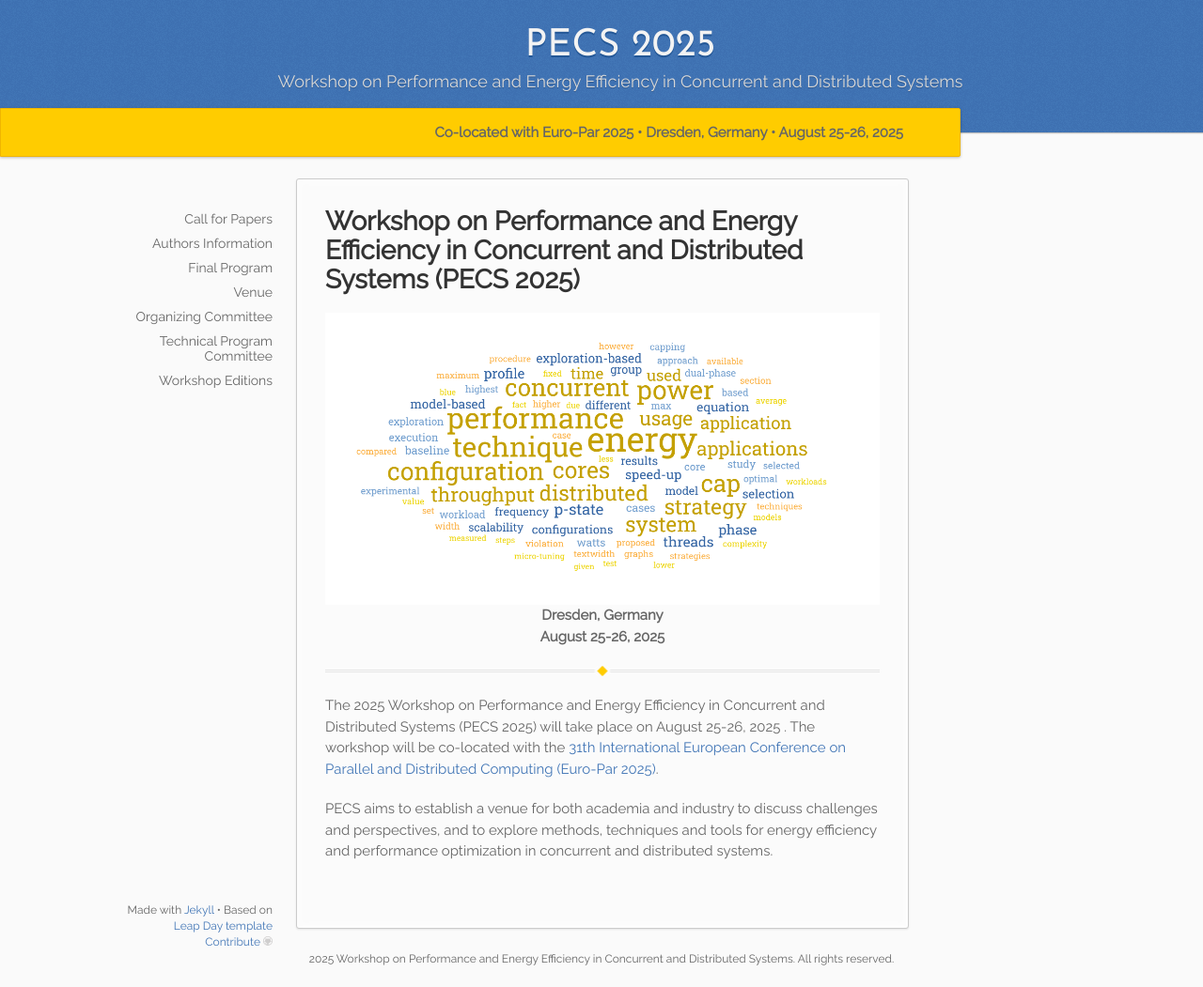
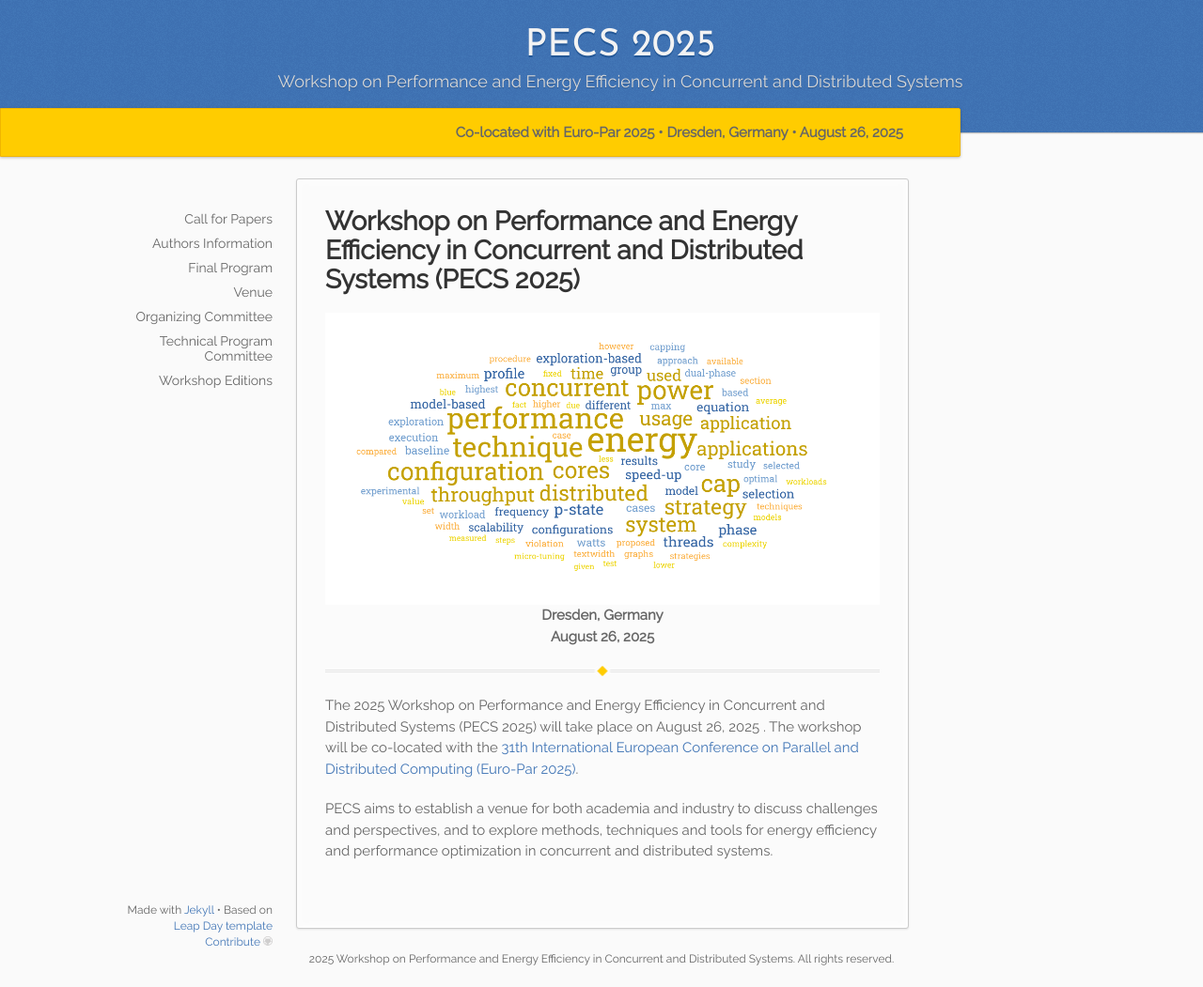
Before and after one commit to pecs-workshop/pecs-workshop.github.io, a Jekyll site: the page built from _2025/index.md, in a window 1280 px wide and 1051 px high. Shown: the whole window at 94% size. Built offline with Jekyll 4.4.1, drawn with Linux system fonts in a browser that asks for light colours.

Commit message:
updated workshop day

```diff
--- a/_config.yml
+++ b/_config.yml
@@ -19,7 +19,7 @@ collections:
     permalink: /:collection/:title
     venue: "TUD Dresden University of Technology"
     location: "Dresden, Germany"
-    dates: "August 25-26, 2025 "
+    dates: "August 26, 2025 "
     max_pagelimit: "12"
     min_pagelimit: "10"
     short_pagelimit: "0"
```
